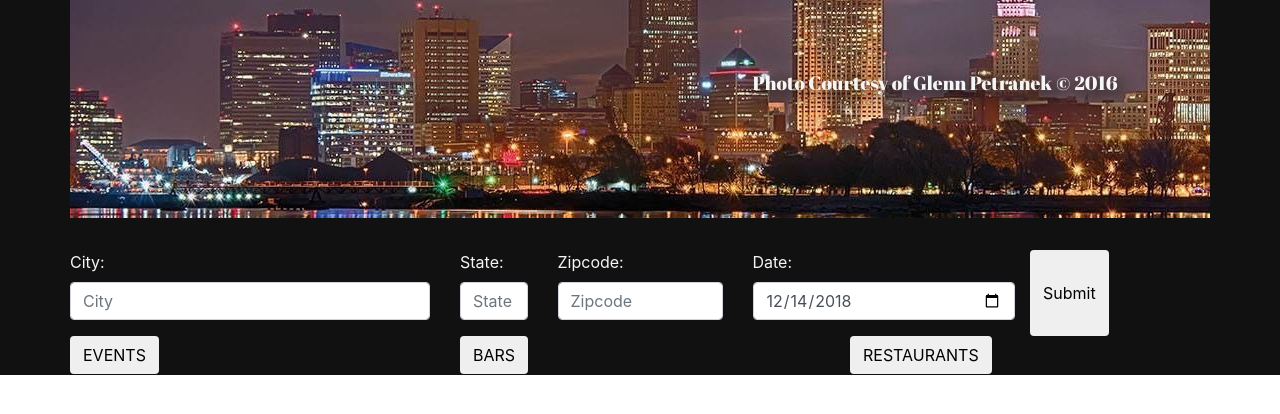
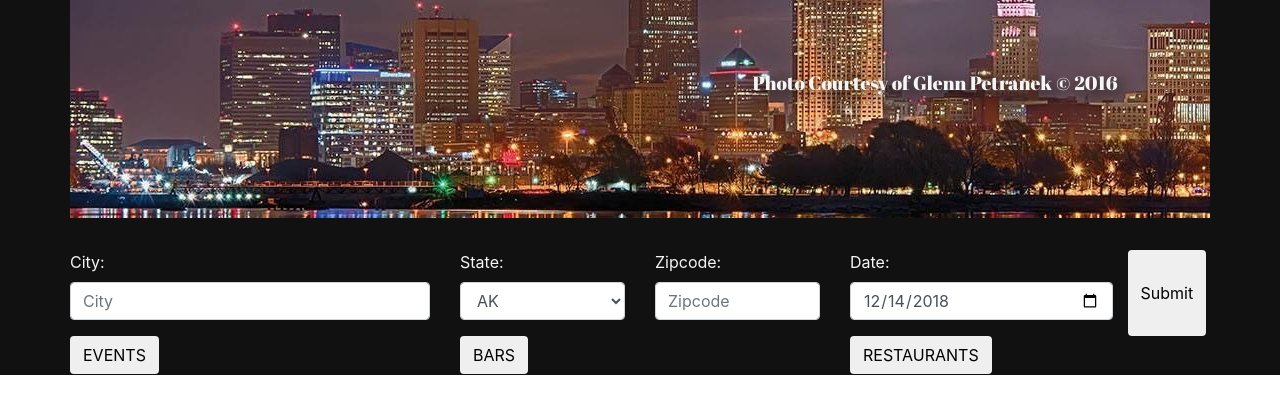
Before and after one commit to davidferro91/GroupProject1, a plain HTML site: page index.html in a window 1280 px wide. Shown: the part 182-596 px from the top of the page. Drawn offline with nearby package versions, Linux system fonts and the light colour scheme; no server answers.

Commit message:
state dropdown added

```diff
--- a/assets/javascript/user-input.js
+++ b/assets/javascript/user-input.js
@@ -6,6 +6,13 @@ var zipcode;
 var date = moment().format("YYYY-MM-DD");
 $("#date-input").attr("value", date)
 
+//create dropdown options for state box
+var states = ["AK","AL","AR","AZ","CA","CO","CT","DC","DE","FL","GA","HI","IA","ID","IL","IN","KS","KY","LA","MA","MD","ME","MI","MN","MO","MS","MT","NC","ND","NE","NH","NJ","NM","NV","NY","OH","OK","OR","PA","RI","SC","SD","TN","TX","UT","VA","VT","WA","WI","WV","WY"];
+console.log(states.length)
+for(i = 0; i < states.length; i++){
+    opt = "<option>" + states[i] + "</option>"
+    $("#state-input").append(opt);
+}
 
 //get user location via geolocation and stores longitude and latitude, this is called on load
     //function that does everything if browser supports geolocation
@@ -14,7 +21,7 @@ $("#date-input").attr("value", date)
             navigator.geolocation.getCurrentPosition(showPosition);
         }
         else{
-            console.log("error: geolocation no available");
+            console.log("error: geolocation not available");
         }
     }
     //function called within getLocation that stores latitude and longitude
--- a/index.html
+++ b/index.html
@@ -30,9 +30,10 @@
                     <label for ="location-input">City:</label>
                     <input type="text" class="form-control" id="city-input" placeholder="City">
                 </div>
-                <div class = "form-group col-1">
+                <div class = "form-group col-2">
                     <label for = "state-input">State:</label>
-                    <input type="text" class="form-control" id="state-input" placeholder="State" minlength="2" maxlength="2">
+                    <select type="text" class="form-control" id="state-input">
+                    </select>
                 </div>
                 <div class = "form-group col-2">
                     <label for = "zipcode-input">Zipcode:</label>
```
